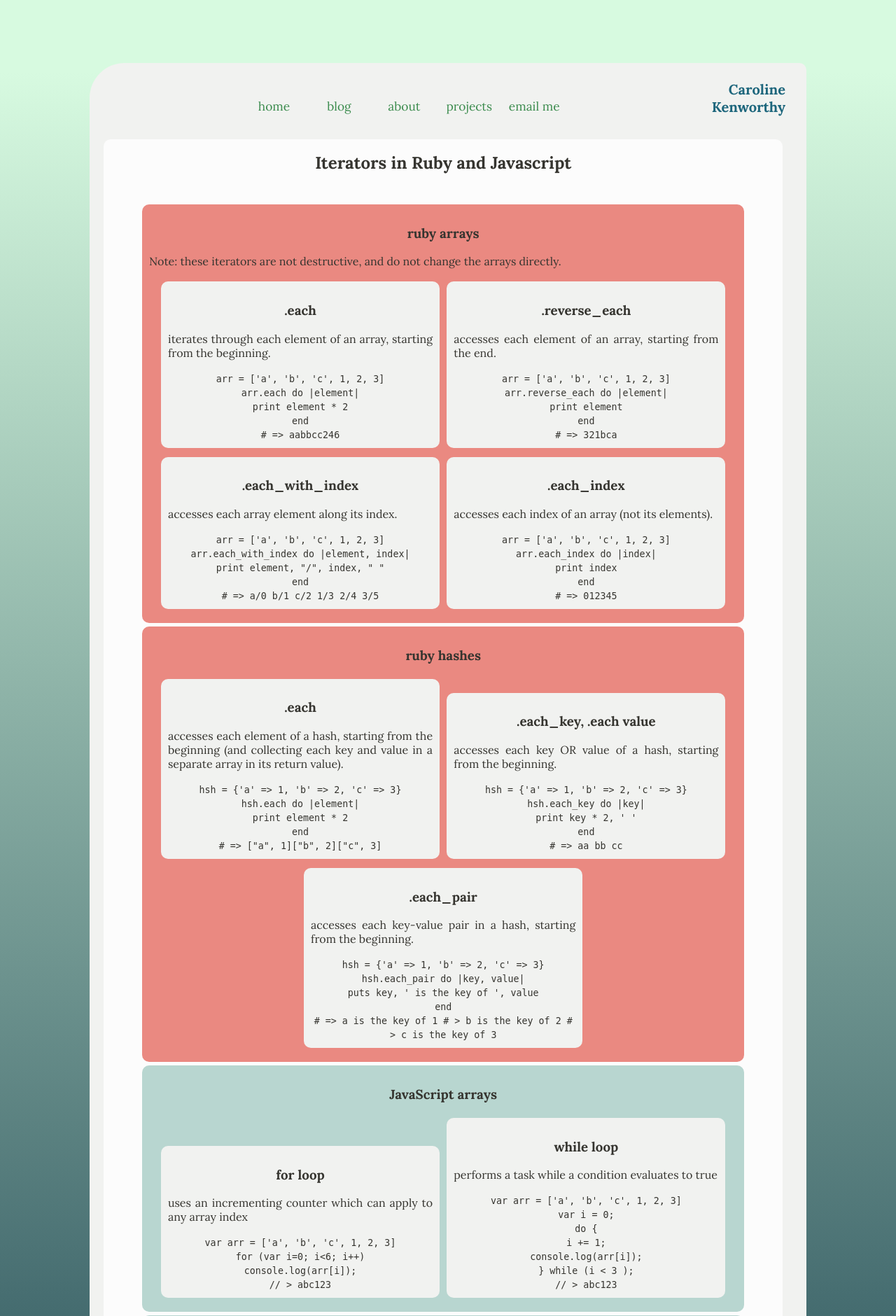
After one commit to kenworthyc/kenworthyc.github.io, a PHP site: page /projects/cheatsheet.html in a window 1280 px wide. The commit adds this page. Shown: the top 1880 px of the page at 70% size. Run offline with PHP 8.4, Linux system fonts and the light colour scheme.

Commit message:
Add cheatsheet with CSS

```diff
--- /dev/null
+++ b/projects/cheatsheet.html
@@ -0,0 +1,186 @@
+<!DOCTYPE html>
+<html lang="en">
+<head>
+    <meta charset="UTF-8">
+    <title>Projects</title>
+    <link rel="stylesheet" type="text/css" href="../stylesheets/normalize.css">
+    <link rel="stylesheet" type="text/css" href="../stylesheets/default.css">
+    <link rel="stylesheet" type="text/css" href="../stylesheets/cheatsheet.css">
+
+</head>
+<body>
+    <header>
+      <h3>Caroline<br/>Kenworthy</h3>
+      <nav>
+        <ul>
+          <li><a href="../index.html">home</a></li>
+          <li><a href="../blog/index.html">blog</a></li>
+          <li><a href="../about.html">about</a></li>
+          <li><a href="index.html">projects</a></li>
+          <li><a href="../email.html">email me</a></li>
+        </ul>
+      </nav>
+    </header>
+
+    <section>
+        <h2>Iterators in Ruby and Javascript</h2>
+
+          <div class="ruby-arrays">
+            <h3>ruby arrays</h3>
+            <p>Note: these iterators are not destructive, and do not change the arrays directly.</p>
+            <div class="clearfix">
+              <div class="loop">
+                <h3>.each</h3>
+                <p>iterates through each element of an array, starting from the beginning.</p>
+                <code>
+                  arr = ['a', 'b', 'c', 1, 2, 3] <br>
+                  arr.each do |element| <br>
+                    print element * 2 <br>
+                  end <br>
+                  # => aabbcc246
+                </code>
+              </div>
+              <div class="loop">
+                <h3>.reverse_each</h3>
+                <p>accesses each element of an array, starting from the end.</p>
+                <code>
+                  arr = ['a', 'b', 'c', 1, 2, 3] <br>
+                  arr.reverse_each do |element| <br>
+                    print element <br>
+                  end <br>
+                  # => 321bca
+                </code>
+              </div>
+            </div>
+            <div class="loop">
+              <h3>.each_with_index</h3>
+              <p>accesses each array element along its index.</p>
+              <code>
+                arr = ['a', 'b', 'c', 1, 2, 3] <br>
+                arr.each_with_index do |element, index| <br>
+                  print element, "/", index, " " <br>
+                end <br>
+                # => a/0 b/1 c/2 1/3 2/4 3/5
+              </code>
+            </div>
+            <div class="loop">
+              <h3>.each_index</h3>
+              <p>accesses each index of an array (not its elements).</p>
+              <code>
+                arr = ['a', 'b', 'c', 1, 2, 3] <br>
+                arr.each_index do |index| <br>
+                  print index <br>
+                end <br>
+                # => 012345
+              </code>
+            </div>
+          </div>
+
+          <div class="ruby-hashes">
+            <h3>ruby hashes</h3>
+            <div class="clearfix">
+              <div class="loop">
+                <h3>.each</h3>
+                <p>accesses each element of a hash, starting from the beginning (and collecting each key and value in a separate array in its return value).</p>
+                <code>
+                  hsh = {'a' => 1, 'b' => 2, 'c' => 3} <br>
+                  hsh.each do |element| <br>
+                    print element * 2 <br>
+                  end <br>
+                  # => ["a", 1]["b", 2]["c", 3]
+                </code>
+              </div>
+              <div class="loop">
+                <h3>.each_key, .each value</h3>
+                <p>accesses each key OR value of a hash, starting from the beginning.</p>
+                <code>
+                  hsh = {'a' => 1, 'b' => 2, 'c' => 3} <br>
+                  hsh.each_key do |key| <br>
+                    print key * 2, ' ' <br>
+                  end <br>
+                  # => aa bb cc
+                </code>
+              </div>
+              <div class="loop">
+                <h3>.each_pair</h3>
+                <p>accesses each key-value pair in a hash, starting from the beginning.</p>
+                <code>
+                  hsh = {'a' => 1, 'b' => 2, 'c' => 3} <br>
+                  hsh.each_pair do |key, value| <br>
+                    puts key, ' is the key of ', value<br>
+                  end <br>
+                  # => a is the key of 1
+                  #  > b is the key of 2
+                  #  > c is the key of 3
+                </code>
+              </div>
+            </div>
+          </div>
+          <div class="javascript-arrays">
+            <h3>JavaScript arrays</h3>
+            <div class="clearfix">
+              <div class="loop">
+                <h3>for loop</h3>
+                <p>uses an incrementing counter which can apply to any array index</p>
+                <code>
+                  var arr = ['a', 'b', 'c', 1, 2, 3] <br>
+                  for (var i=0; i<6; i++) <br>
+                    console.log(arr[i]);<br>
+                  // > abc123
+                </code>
+
+              </div>
+              <div class="loop">
+                <h3>while loop</h3>
+                <p>performs a task while a condition evaluates to true</p>
+                <code>
+                  var arr = ['a', 'b', 'c', 1, 2, 3] <br>
+                  var i = 0; <br>
+                  do { <br>
+                  i += 1; <br>
+                  console.log(arr[i]);<br>
+                  } while (i < 3 ); <br>
+                  // > abc123
+                </code>
+              </div>
+            </div>
+          </div>
+          <div class="javascript-objects">
+            <div class="clearfix">
+              <h3>JavaScript objects</h3>
+              <div class="loop">
+                <h3>for..in statement</h3>
+                <p>iterates over properties within an indicated object</p>
+                <code>
+                  var obj = { a: 1, b: 2, c: 3} <br>
+                  var props = ""; <br>
+                  for (var property in obj) { <br>
+                    props += obj[property] + ", "; <br>
+                  } <br>
+                  console.log (props + "are properties of obj!"); <br>
+                  // > 1, 2, 3, are properties of obj!
+                </code>
+              </div>
+              <div class="loop">
+                <h3>for..of statement</h3>
+                <p><strong>This statement is in ECMA 6, but does NOT have broad browser support!</strong></p>
+                <p>iterates over values of properties within an indicated object</p>
+                <code>
+                  var obj = { a: 1, b: 2, c: 3} <br>
+                  var vals = ""; <br>
+                  for (var value of obj) { <br>
+                    vals += obj[value] + ", "; <br>
+                  } <br>
+                  console.log (vals + "are properties of obj!"); <br>
+                  // > 1, 2, 3, are properties of obj!
+                </code>
+              </div>
+            </div>
+          </div>
+    </section>
+
+    <footer>
+      <p>Caroline Kenworthy &copy; 2015</p>
+    </footer>
+</body>
+</html>
--- a/projects/index.html
+++ b/projects/index.html
@@ -28,7 +28,7 @@
             <a href="#">
               <img src="../imgs/project-icons/countdown-game.png" alt="asdfasdf">
             </a>
-            <a href="#">
+            <a href="cheatsheet.html">iterators cheatsheet
               <img src="../imgs/project-icons/sample-a.png" alt="fdasfdsa">
             </a>
             <a href="#">
--- /dev/null
+++ b/stylesheets/cheatsheet.css
@@ -0,0 +1,55 @@
+html {
+
+}
+
+section {
+  display: inline-block;
+  margin: 10px 10px 20px 20px;
+  width: 85%;
+  height: 90%;
+  border-radius: 10px;
+  background-color: #FCFCFC;
+
+}
+
+div {
+    border-radius: 10px;
+}
+
+.ruby-arrays, .ruby-hashes {
+  background-color: #ea8981;
+  padding: 10px;
+  margin: 5px;
+}
+
+.javascript-arrays, .javascript-objects {
+  background-color: #b8d6d0;
+  padding: 10px;
+  margin: 5px;
+}
+
+.loop {
+  display: inline-block;
+  width: 45%;
+  margin: 3px 3px 10px 3px;
+  padding: 10px;
+  background-color: #F1F2F0;
+  clear: right;
+
+}
+
+.loop code {
+  text-align: left;
+  font-size: 10pt;
+}
+
+.clearfix:after {
+    visibility: hidden;
+    display: block;
+    font-size: 0;
+    content: " ";
+    clear: both;
+    height: 0;
+}
+
+.clearfix {display: inline-block;}
--- a/stylesheets/default.css
+++ b/stylesheets/default.css
@@ -45,7 +45,7 @@ a:link {
   color: #3c8c4e;
 }
 
-section>p>a:visited {
+p>a:visited {
   color: #26769b;
   text-decoration: line-through;
 }
```
